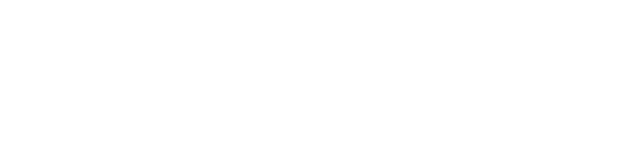
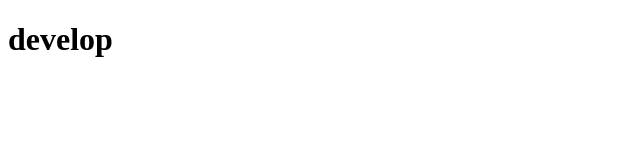
Before and after one commit to nomaddness/RS-test-git-2, a plain HTML site: page index.html in a window 1280 px wide. Shown: the whole page, without its empty margins (0-640 px from the left). Drawn offline with Linux system fonts and the light colour scheme.

Commit message:
develop branch

```diff
--- a/index.html
+++ b/index.html
@@ -7,6 +7,7 @@
   <title>Test Git 2</title>
 </head>
 <body>
+  <h1>develop</h1>
   <script src="index.js"></script>
 </body>
 </html>
--- a/index.js
+++ b/index.js
@@ -1,2 +1 @@
 console.log('Hello world')
-console.error('Error')
```
